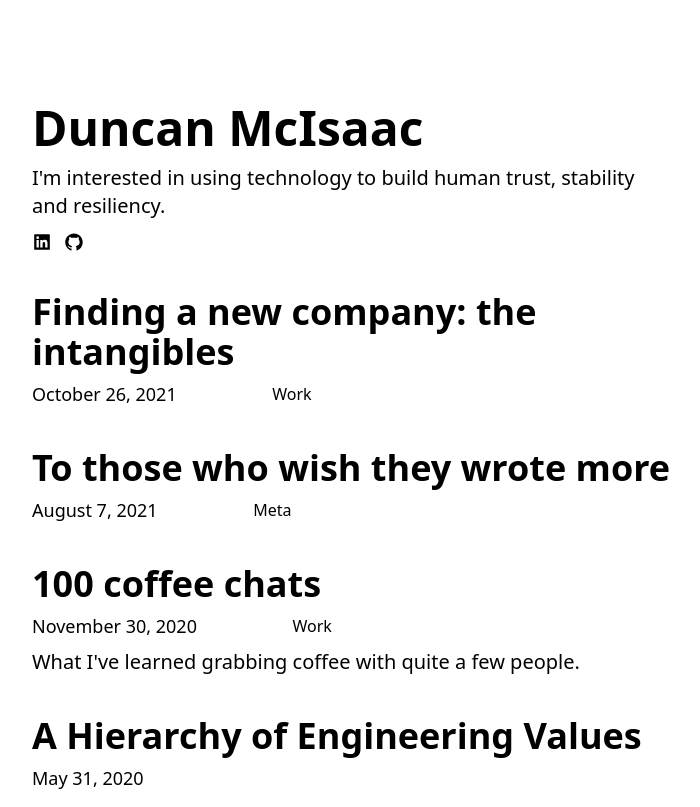
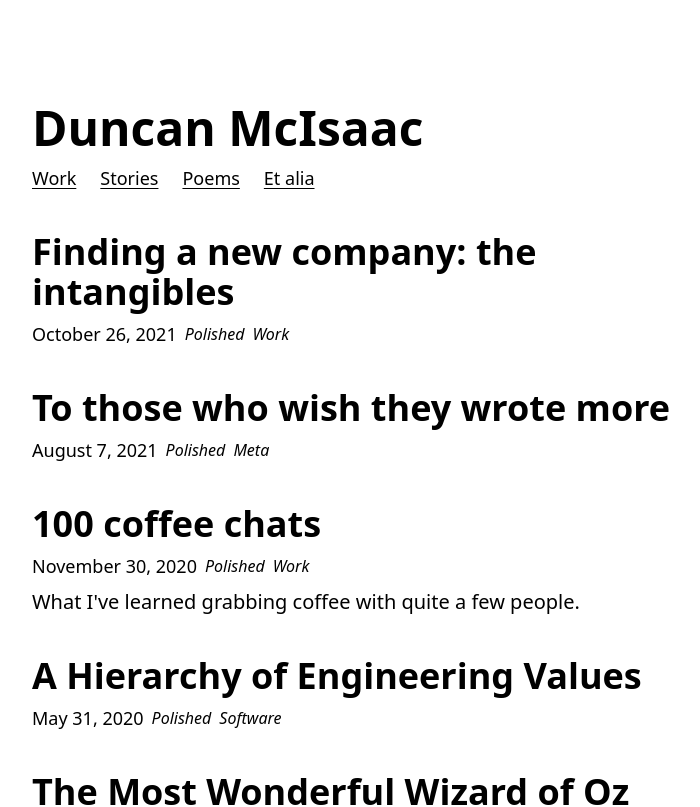
Before and after one commit to 00f2ff/duncan.lol, a React (Vite) app: page / in a window 1280 px wide. Shown: the top 807 px of the page, without its empty margins (288-988 px from the left). Built offline with nearby package versions, Linux system fonts and the light colour scheme; a web font is replaced by a local one.

Commit message:
different approach with topics

```diff
--- a/package.json
+++ b/package.json
@@ -22,6 +22,7 @@
     "react-router-dom": "^7.7.1",
     "rehype-highlight": "^7.0.2",
     "remark-gfm": "^4.0.1",
+    "tailwind-merge": "^3.3.1",
     "tailwindcss": "^4.1.11"
   },
   "devDependencies": {
--- a/src/components/Metadata.tsx
+++ b/src/components/Metadata.tsx
@@ -1,21 +1,16 @@
 import type { BlogPost } from "../types/blog";
 import { publicationDate } from "../utils/date";
-import Pill from "./Pill";
-
-// Flags
-const SHOW_TAGS: boolean = true;
+import { Topic } from "./Topics";
 
 export default function PostMetadata(props: BlogPost) {
   const dateString = publicationDate(props);
-
-  const pills = [props.status, ...props.tags].map((tag) => Pill({keyPrefix: props.title, tagName: tag}));
-
+  const tags = [props.status, ...props.tags];
   return (
     <div className="flex justify-left items-center mb-2 text-lg">
-      <span>{`${dateString} `}</span>
-      {
-        SHOW_TAGS && <div className="ml-2 flex gap-x-2">{pills}</div>
-      }
+      <span className="mr-2">{`${dateString} `}</span>
+      <div className="flex gap-x-2">
+        {tags.map(tag => <Topic key={`topic-${tag}`} name={tag} treatment="italic" />)}
+      </div>
     </div>
   )
 }
--- /dev/null
+++ b/src/components/Topics.tsx
@@ -0,0 +1,23 @@
+import type React from "react";
+import { twMerge } from 'tailwind-merge'
+
+type TopicProps = {
+  name: string;
+  treatment: 'underline' | 'italic';
+  onClick?: (e: React.MouseEvent<HTMLButtonElement>) => void;
+  fontSize?: string;
+}
+
+export function Topic({name, treatment, onClick, fontSize}: TopicProps) {
+  return (
+    <button className={twMerge(`text-base ${treatment} underline-offset-3 hover:cursor-pointer`, fontSize ?? 'text-medium')} onClick={onClick}>{name}</button>
+  )
+}
+
+export function Topics({names}: {names: string[]}) {
+  return (
+    <div className={`flex gap-x-6`}>
+        {names.map(name => <Topic key={`topic-${name}`} name={name} treatment="underline" fontSize="text-lg"/>)}
+    </div>
+  )
+}
--- a/src/pages/Home.tsx
+++ b/src/pages/Home.tsx
@@ -5,10 +5,13 @@ import Layout from '../components/Layout';
 import CaptionBar from '../components/CaptionBar';
 import Socials from '../components/Socials';
 import PostBlock from '../components/PostBlock';
+import { Topics } from '../components/Topics';
 
 
 export const Home = () => {
   const [posts, setPosts] = useState<BlogPost[]>([])
+
+  const topics = ['Work', 'Stories', 'Poems', 'Et alia'];
 
   useEffect(() => {
     const loadRecentPosts = async () => {
@@ -27,8 +30,9 @@ export const Home = () => {
     <Layout key="index">
       <div className="mb-10">
         <h1 className="font-display font-semibold text-5xl mt-6 mb-3">Duncan McIsaac</h1>
-        <CaptionBar />
-        <Socials />
+        {/* <CaptionBar /> */}
+        <Topics names={topics} />
+        {/* <Socials /> */}
       </div>
 
       {posts && posts.map((post) => <PostBlock key={post.slug} {...post} />)}
```
Also changed, not shown: 2 other files (tests, documents, lock files or other folders).
